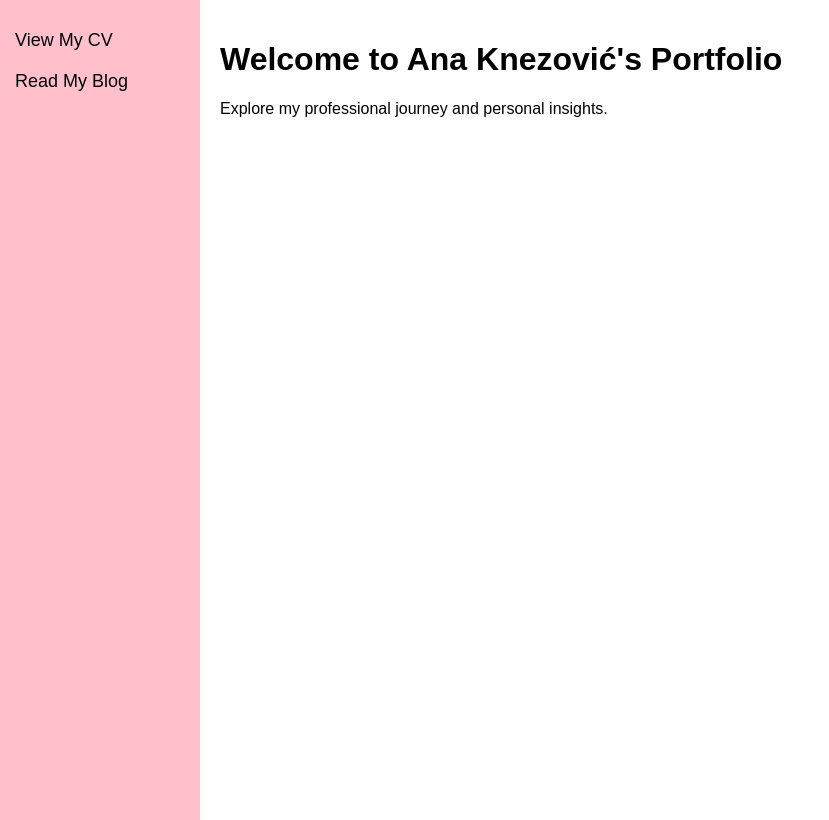
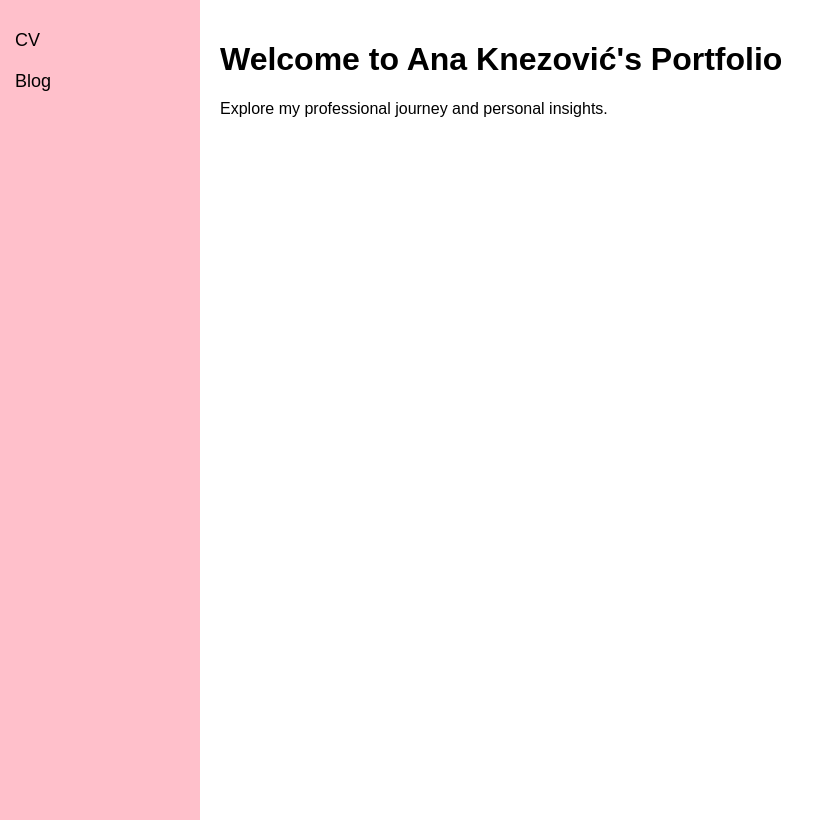
Before and after one commit to AnaKnezovic/anaknezovic.github.io, a plain HTML site: page index.html in a window 1280 px wide. Shown: the whole page, without its empty margins (0-829 px from the left). Drawn offline with Linux system fonts and the light colour scheme.

Commit message:
Update index.html
Signed-off-by: AnaKnezovic <146034023+AnaKnezovic@users.noreply.github.com>

```diff
--- a/index.html
+++ b/index.html
@@ -34,8 +34,8 @@
 <body>
 
     <div class="sidebar">
-        <a href="cv.html">View My CV</a>
-        <a href="blog.html">Read My Blog</a>
+        <a href="cv.html">CV</a>
+        <a href="blog.html">Blog</a>
     </div>
 
     <div class="main-content">
```
